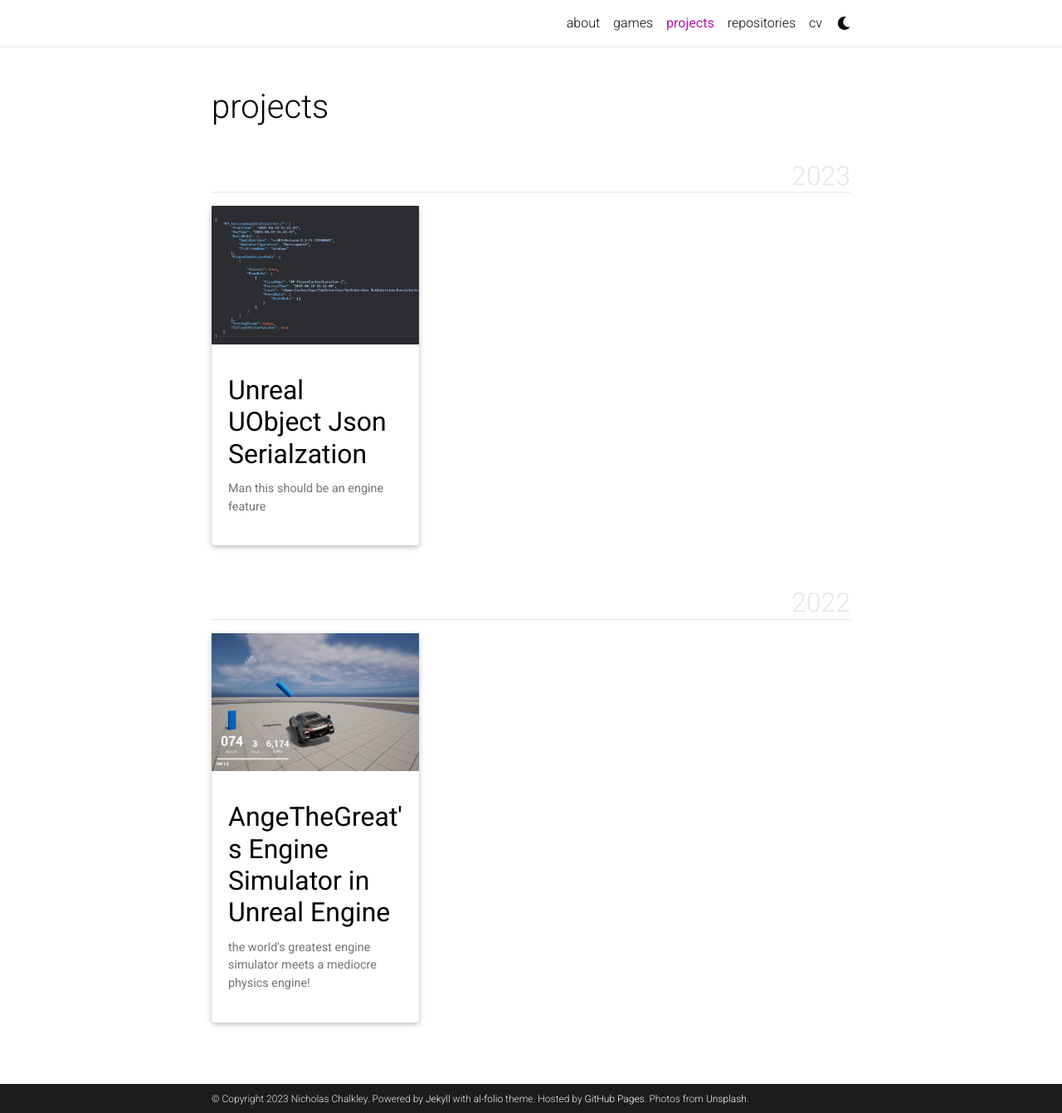
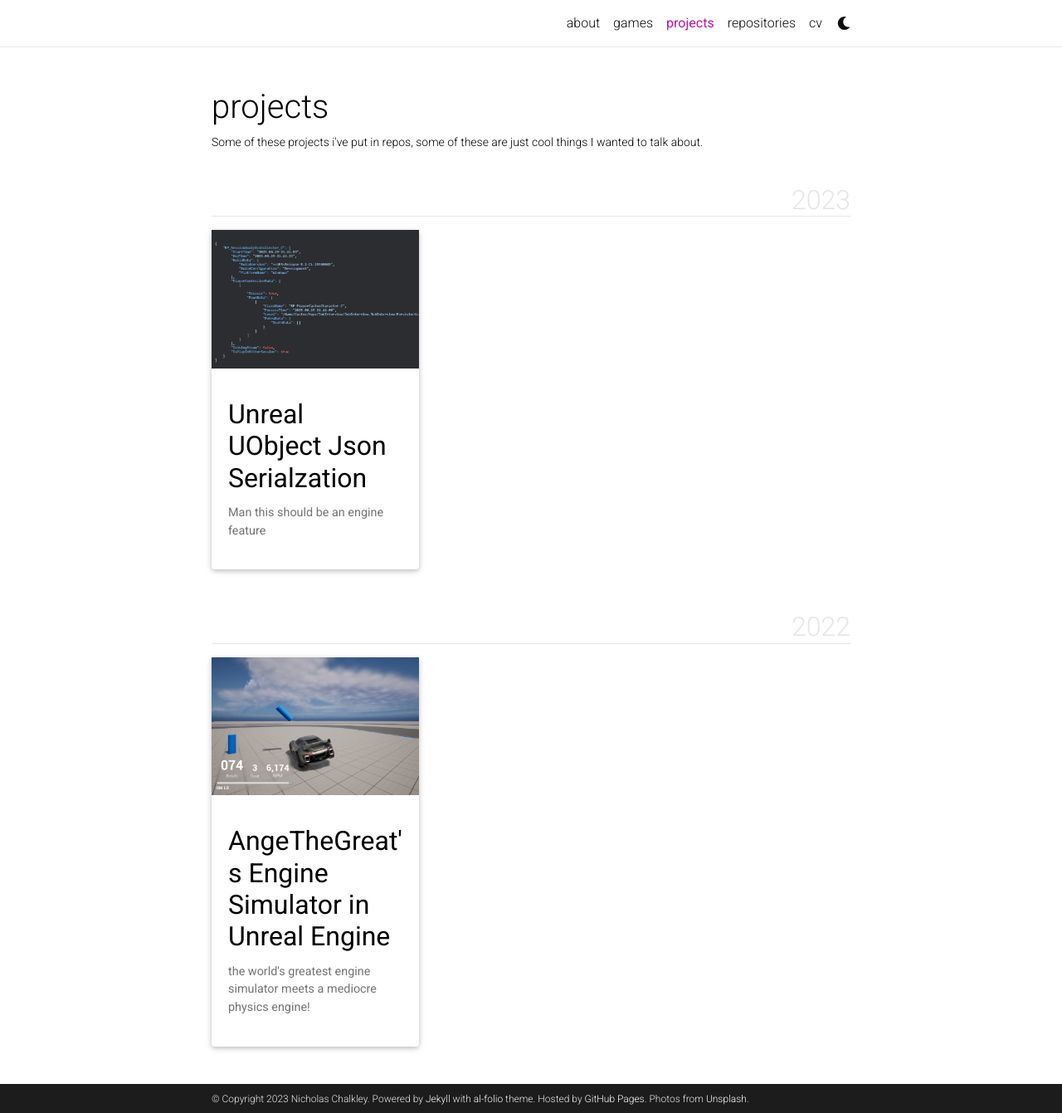
Before and after one commit to nicholas477/nicholas477.github.io, a Jekyll site: the page built from _pages/projects.md, in a window 1280 px wide and 1341 px high. Shown: the whole window at 83% size. Built offline with Jekyll 4.4.1, drawn with Linux system fonts in a browser that asks for light colours; full-size pictures stand in for the smaller copies a plugin makes; comment, search, counter and statistics services are not loaded; a style sheet for code colours, icons or effects is not loaded.

Commit message:
Updated project page description

```diff
--- a/_pages/projects.md
+++ b/_pages/projects.md
@@ -2,7 +2,7 @@
 layout: page
 title: projects
 permalink: /projects/
-description:
+description: Some of these projects i've put in repos, some of these are just cool things I wanted to talk about.
 nav: true
 nav_order: 2
 display_categories: [2023, 2022]
```
